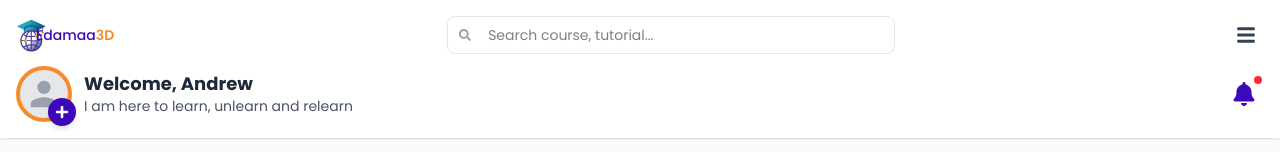
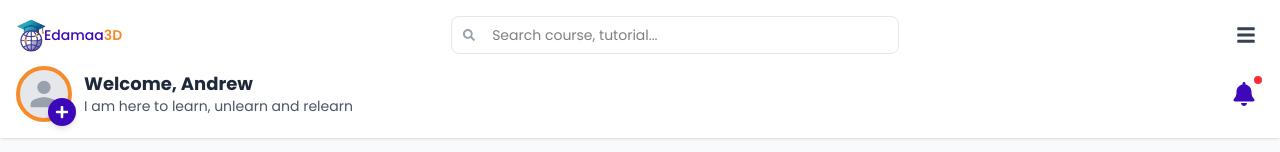
Before and after one commit to BusandCode/edamaa, a React (Vite) app: page /student-dashboard in a window 1280 px wide. Shown: the top 152 px of the page. Built offline with nearby package versions, Linux system fonts and the light colour scheme.

Commit message:
student profile

```diff
--- a/src/components/NewLogo.tsx
+++ b/src/components/NewLogo.tsx
@@ -22,7 +22,7 @@ const NewLogo = ({
           height={logoHeight}
           className="max-w-37.5"
         />
-        <h1 className={`text-[#3D08BA] -ml-4 ${textSize} font-medium whitespace-nowrap`}>
+        <h1 className={`text-[#3D08BA] -ml-2 ${textSize} font-medium whitespace-nowrap`}>
           Edamaa<span className={`text-[#F68C29] font-semibold ${textSize}`}>3D</span>
         </h1>
     </div>
```
